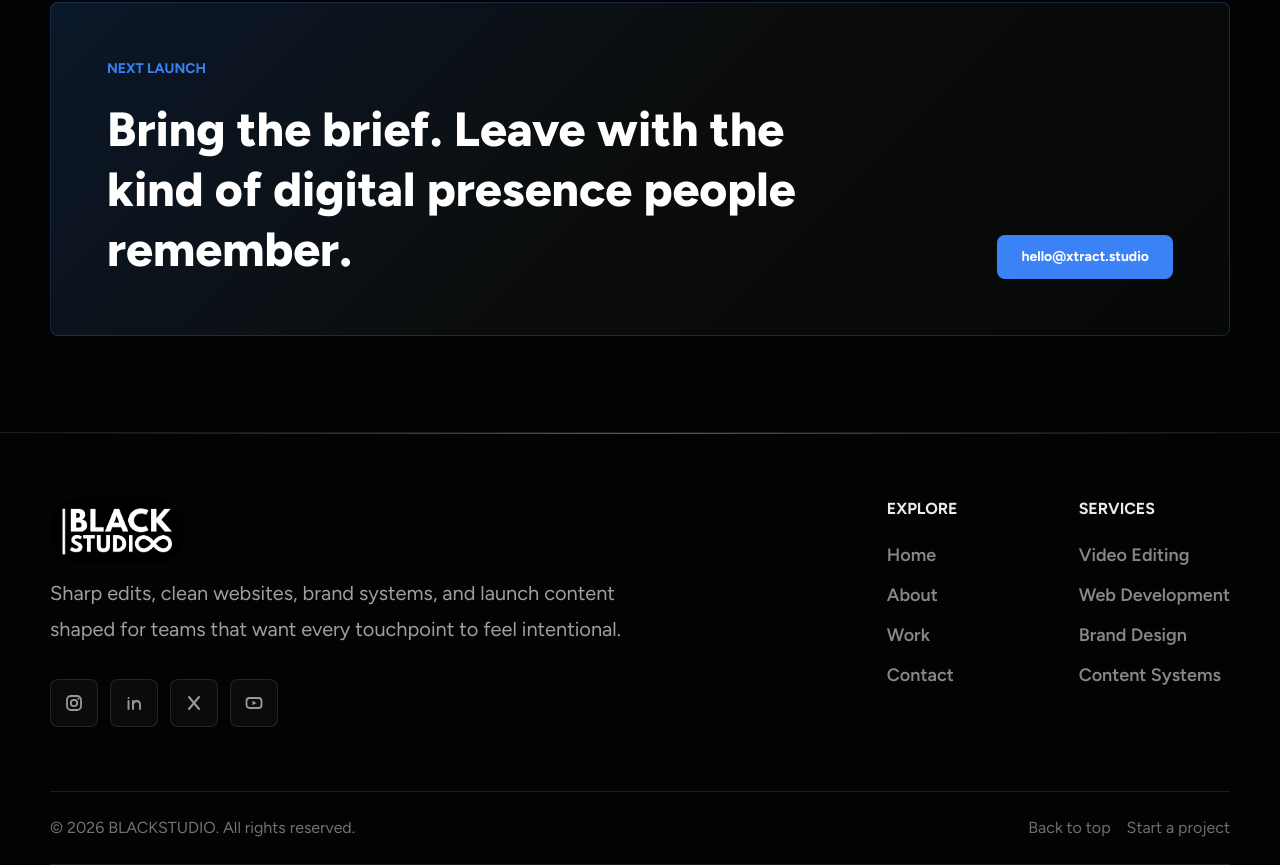
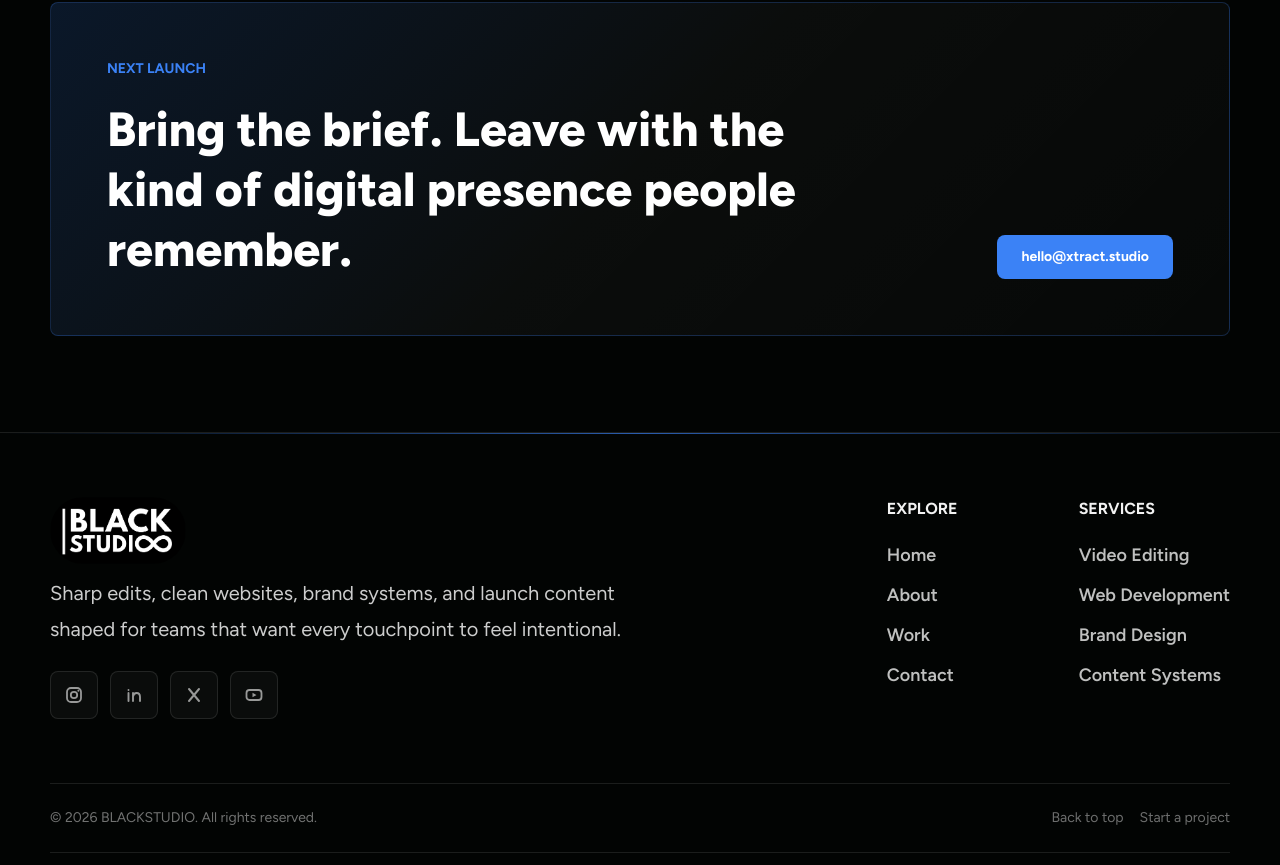
Before and after one commit to DeathXError/blackstudio, a Next.js app: page / in a window 1280 px wide. Shown: the part 3088-3953 px from the top of the page. Built offline with nearby package versions, Linux system fonts and the light colour scheme.

Commit message:
refactor: separate the constants in a separate file from the footer component

```diff
--- a/components/layout/footer.jsx
+++ b/components/layout/footer.jsx
@@ -1,110 +1,7 @@
 import { navLinks } from "@/constants/navlinks";
 import Image from "next/image";
 import Link from "next/link";
-
-const InstagramIcon = ({ className = "" }) => (
-  <svg
-    viewBox="0 0 24 24"
-    fill="none"
-    className={className}
-    aria-hidden="true"
-  >
-    <rect
-      x="5"
-      y="5"
-      width="14"
-      height="14"
-      rx="4"
-      stroke="currentColor"
-      strokeWidth="1.8"
-    />
-    <circle cx="12" cy="12" r="3.2" stroke="currentColor" strokeWidth="1.8" />
-    <circle cx="16.4" cy="7.8" r="1" fill="currentColor" />
-  </svg>
-);
-
-const LinkedinIcon = ({ className = "" }) => (
-  <svg
-    viewBox="0 0 24 24"
-    fill="none"
-    className={className}
-    aria-hidden="true"
-  >
-    <path
-      d="M6.5 10v8M6.5 7v.1M11 18v-8M11 13.5c.4-2.1 1.7-3.5 3.6-3.5 2.2 0 3.4 1.5 3.4 4.1V18"
-      stroke="currentColor"
-      strokeLinecap="round"
-      strokeLinejoin="round"
-      strokeWidth="1.9"
-    />
-  </svg>
-);
-
-const XIcon = ({ className = "" }) => (
-  <svg
-    viewBox="0 0 24 24"
-    fill="none"
-    className={className}
-    aria-hidden="true"
-  >
-    <path
-      d="M7 6l10 12M17 6L7 18"
-      stroke="currentColor"
-      strokeLinecap="round"
-      strokeWidth="2"
-    />
-  </svg>
-);
-
-const YoutubeIcon = ({ className = "" }) => (
-  <svg
-    viewBox="0 0 24 24"
-    fill="none"
-    className={className}
-    aria-hidden="true"
-  >
-    <rect
-      x="4.5"
-      y="7"
-      width="15"
-      height="10"
-      rx="3"
-      stroke="currentColor"
-      strokeWidth="1.8"
-    />
-    <path d="M10.5 9.8v4.4l4-2.2-4-2.2Z" fill="currentColor" />
-  </svg>
-);
-
-const serviceLinks = [
-  { label: "Video Editing", path: "#about" },
-  { label: "Web Development", path: "#about" },
-  { label: "Brand Design", path: "#about" },
-  { label: "Content Systems", path: "#about" },
-];
-
-const socialLinks = [
-  {
-    label: "Instagram",
-    href: "https://instagram.com",
-    icon: InstagramIcon,
-  },
-  {
-    label: "LinkedIn",
-    href: "https://linkedin.com",
-    icon: LinkedinIcon,
-  },
-  {
-    label: "X",
-    href: "https://x.com",
-    icon: XIcon,
-  },
-  {
-    label: "YouTube",
-    href: "https://youtube.com",
-    icon: YoutubeIcon,
-  },
-];
+import { socialLinks, serviceLinks } from "@/constants/footer";
 
 const Footer = () => {
   return (
@@ -115,7 +12,9 @@ const Footer = () => {
       />
 
       <div className="mx-auto max-w-[1180px]">
+        {/* TOP */}
         <div className="py-16 grid gap-10 lg:grid-cols-[1.1fr_0.9fr] lg:items-start">
+          {/* LOGO */}
           <div>
             <Link
               href="#hero"
@@ -130,12 +29,12 @@ const Footer = () => {
               />
             </Link>
 
-            <p className="mt-1 max-w-[580px] text-lg leading-9 text-white/62 sm:text-xl">
+            <p className="mt-1 max-w-[580px] text-lg leading-9 text-white/80 sm:text-xl">
               Sharp edits, clean websites, brand systems, and launch content
               shaped for teams that want every touchpoint to feel intentional.
             </p>
 
-            <div className="mt-8 flex flex-wrap gap-3">
+            <div className="mt-6 flex flex-wrap gap-3">
               {socialLinks.map(({ label, href, icon: Icon }) => (
                 <Link
                   key={label}
@@ -151,9 +50,10 @@ const Footer = () => {
             </div>
           </div>
 
+          {/* EXPLORE */}
           <div className="grid gap-8 sm:grid-cols-2 lg:justify-items-end">
             <div>
-              <h2 className="text-base font-bold uppercase tracking-normal text-white/92">
+              <h2 className="text-base font-bold uppercase tracking-normal text-white/95">
                 Explore
               </h2>
               <nav className="mt-5 grid gap-3" aria-label="Footer navigation">
@@ -161,7 +61,7 @@ const Footer = () => {
                   <Link
                     key={link.path}
                     href={link.path}
-                    className="w-fit text-base font-semibold text-white/52 no-underline transition-colors duration-300 hover:text-white focus-visible:text-white active:text-white sm:text-lg"
+                    className="w-fit text-base font-semibold text-white/75 no-underline transition-colors duration-300 hover:text-white focus-visible:text-white active:text-white sm:text-lg"
                   >
                     {link.label}
                   </Link>
@@ -169,8 +69,9 @@ const Footer = () => {
               </nav>
             </div>
 
+            {/* SERVICES */}
             <div>
-              <h2 className="text-base font-bold uppercase tracking-normal text-white/92">
+              <h2 className="text-base font-bold uppercase tracking-normal text-white/95">
                 Services
               </h2>
               <nav className="mt-5 grid gap-3" aria-label="Footer services">
@@ -178,7 +79,7 @@ const Footer = () => {
                   <Link
                     key={link.label}
                     href={link.path}
-                    className="w-fit text-base font-semibold text-white/52 no-underline transition-colors duration-300 hover:text-white focus-visible:text-white active:text-white sm:text-lg"
+                    className="w-fit text-base font-semibold text-white/75 no-underline transition-colors duration-300 hover:text-white focus-visible:text-white active:text-white sm:text-lg"
                   >
                     {link.label}
                   </Link>
@@ -188,7 +89,8 @@ const Footer = () => {
           </div>
         </div>
 
-        <div className="flex flex-col gap-4 text-base text-white/44 sm:flex-row sm:items-center sm:justify-between border-y border-white/10 py-6">
+        {/* BOTTOM */}
+        <div className="flex flex-col gap-4 text-sm text-white/44 sm:flex-row sm:items-center sm:justify-between border-y border-white/10 py-6">
           <p>© {new Date().getFullYear()} BLACKSTUDIO. All rights reserved.</p>
           <div className="flex flex-wrap gap-4">
             <Link
--- /dev/null
+++ b/constants/footer.js
@@ -0,0 +1,103 @@
+export const serviceLinks = [
+    { label: "Video Editing", path: "#about" },
+    { label: "Web Development", path: "#about" },
+    { label: "Brand Design", path: "#about" },
+    { label: "Content Systems", path: "#about" },
+];
+
+export const InstagramIcon = ({ className = "" }) => (
+    <svg
+        viewBox="0 0 24 24"
+        fill="none"
+        className={className}
+        aria-hidden="true"
+    >
+        <rect
+            x="5"
+            y="5"
+            width="14"
+            height="14"
+            rx="4"
+            stroke="currentColor"
+            strokeWidth="1.8"
+        />
+        <circle cx="12" cy="12" r="3.2" stroke="currentColor" strokeWidth="1.8" />
+        <circle cx="16.4" cy="7.8" r="1" fill="currentColor" />
+    </svg>
+);
+
+export const LinkedinIcon = ({ className = "" }) => (
+    <svg
+        viewBox="0 0 24 24"
+        fill="none"
+        className={className}
+        aria-hidden="true"
+    >
+        <path
+            d="M6.5 10v8M6.5 7v.1M11 18v-8M11 13.5c.4-2.1 1.7-3.5 3.6-3.5 2.2 0 3.4 1.5 3.4 4.1V18"
+            stroke="currentColor"
+            strokeLinecap="round"
+            strokeLinejoin="round"
+            strokeWidth="1.9"
+        />
+    </svg>
+);
+
+const XIcon = ({ className = "" }) => (
+    <svg
+        viewBox="0 0 24 24"
+        fill="none"
+        className={className}
+        aria-hidden="true"
+    >
+        <path
+            d="M7 6l10 12M17 6L7 18"
+            stroke="currentColor"
+            strokeLinecap="round"
+            strokeWidth="2"
+        />
+    </svg>
+);
+
+const YoutubeIcon = ({ className = "" }) => (
+    <svg
+        viewBox="0 0 24 24"
+        fill="none"
+        className={className}
+        aria-hidden="true"
+    >
+        <rect
+            x="4.5"
+            y="7"
+            width="15"
+            height="10"
+            rx="3"
+            stroke="currentColor"
+            strokeWidth="1.8"
+        />
+        <path d="M10.5 9.8v4.4l4-2.2-4-2.2Z" fill="currentColor" />
+    </svg>
+);
+
+export const socialLinks = [
+    {
+        label: "Instagram",
+        href: "https://instagram.com",
+        icon: InstagramIcon,
+    },
+    {
+        label: "LinkedIn",
+        href: "https://linkedin.com",
+        icon: LinkedinIcon,
+    },
+    {
+        label: "X",
+        href: "https://x.com",
+        icon: XIcon,
+    },
+    {
+        label: "YouTube",
+        href: "https://youtube.com",
+        icon: YoutubeIcon,
+    },
+];
--- a/constants/navlinks.js
+++ b/constants/navlinks.js
@@ -1,6 +1,6 @@
 export const navLinks = [
-  { label: "Home", path: "#hero" },
-  { label: "About", path: "#about" },
-  { label: "Work", path: "#work" },
-  { label: "Contact", path: "#contact" },
+  { label: "Home", path: "/" },
+  { label: "About", path: "/about" },
+  { label: "Work", path: "/work" },
+  { label: "Contact", path: "/contact" },
 ];
```
